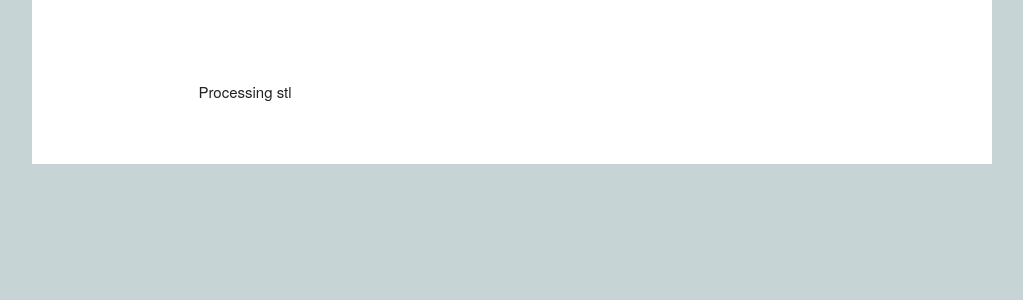
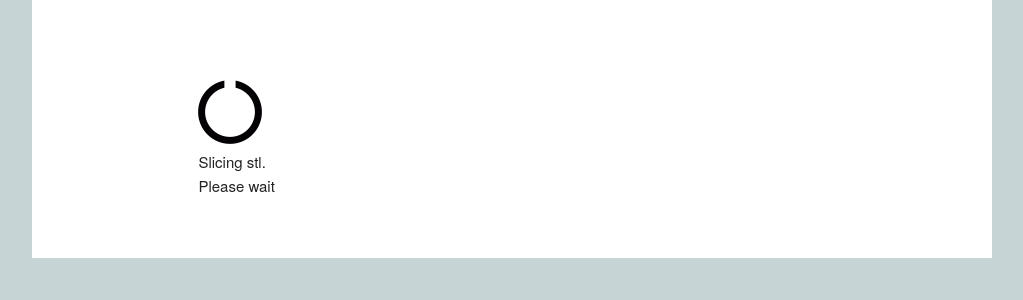
Before and after one commit to MakersLab/management-server, a Flask app: template templates/pages/processing.jinja2 in a window 1280 px wide. Shown: the part 112-412 px from the top of the page, without its empty margins (128-1151 px from the left). Run offline with Flask 2, Linux system fonts and the light colour scheme; the template is opened without the code that fills it, so the values that code supplies are empty; some libraries are stand-ins or nearby versions.

Commit message:
Add loading icon.

```diff
--- a/templates/pages/processing.jinja2
+++ b/templates/pages/processing.jinja2
@@ -5,7 +5,7 @@
     <div class="row content">
       <div class="eight columns offset-by-two">
         <h2 id="filename">{{ filename }}</h2>
-        <div id="state">Processing stl</div>
+        <div id="state"><img src="/static/img/loading.gif" alt=""><br> Slicing stl.<br>Please wait</div>
         <div class="done-processing">
           Printing this will cost you
           <span id="price"></span>
```
Also changed, not shown: static/img/loading.gif (added).
